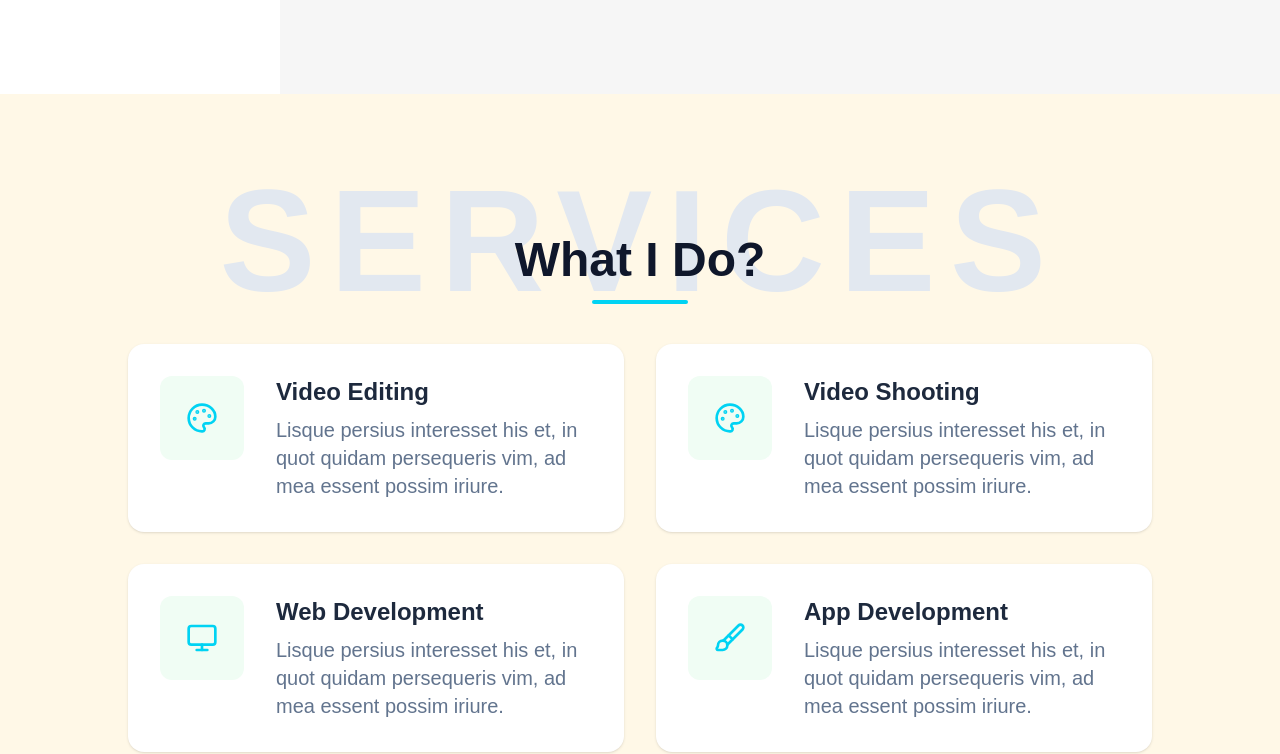
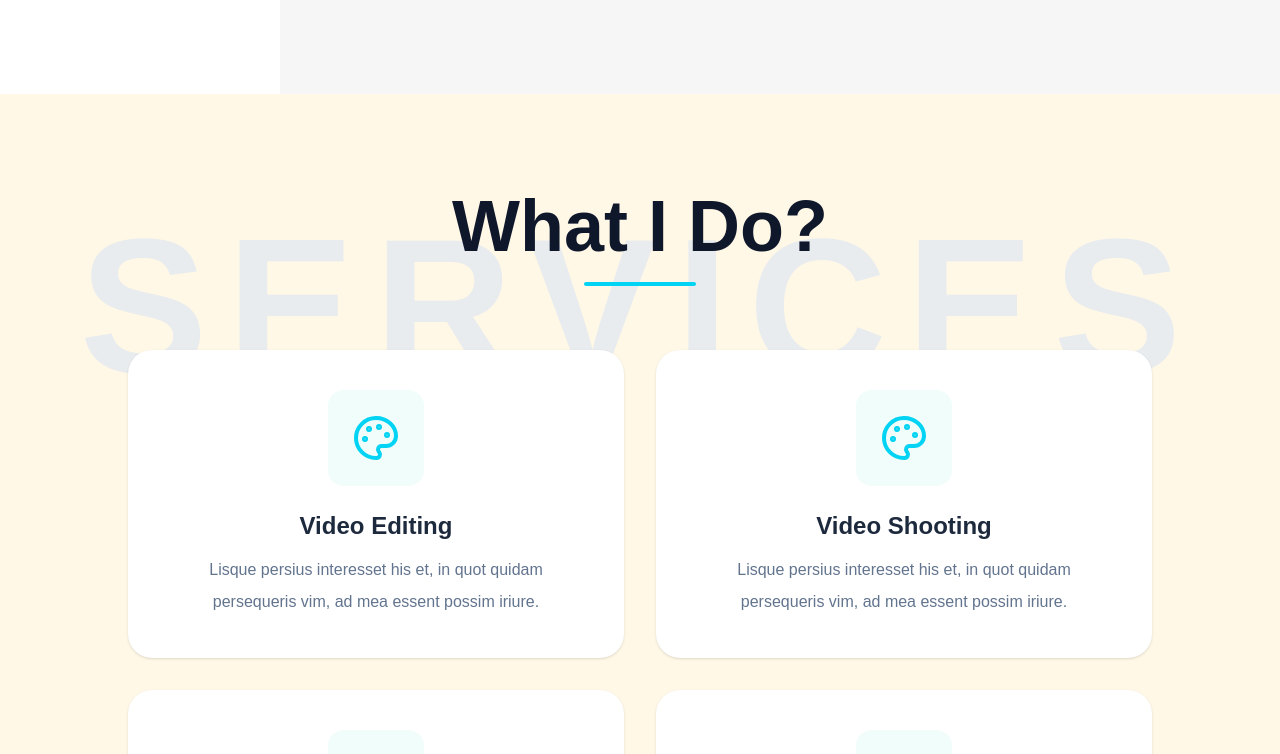
Before and after one commit to Godswill-joel/portfolio, a Next.js app: page / in a window 1280 px wide. Shown: the part 1630-2384 px from the top of the page. Built offline with nearby package versions, Linux system fonts and the light colour scheme.

Commit message:
`Updated About page to use cyan color for highlighted text, added Resume page, and modified Services page to use a new layout and design`

```diff
--- a/app/home/About.tsx
+++ b/app/home/About.tsx
@@ -108,7 +108,7 @@ export default function AboutPage() {
                 className="flex flex-wrap items-center gap-2 border-b border-slate-300 pb-4 text-lg"
               >
                 <span className="font-semibold text-slate-800">{item.label}:</span>
-                <span className={item.highlight ? "text-emerald-400" : "text-slate-600"}>
+                <span className={item.highlight ? "text-cyan-400" : "text-slate-600"}>
                   {item.value}
                 </span>
               </div>
--- a/app/home/Home.tsx
+++ b/app/home/Home.tsx
@@ -1,6 +1,7 @@
 import AboutPage from "./About";
+import ResumePage from "./Resume";
+import ServicesPage from "./Services";
 import PortfolioLandingPage from "./Hero";
-import ServicesPage from "./Services";
 
 export default function Home() {
   return (
@@ -15,6 +16,9 @@ export default function Home() {
       <section  id="services">
         <ServicesPage />
       </section>
+      <section id="resume">
+        <ResumePage />
+      </section>
     </main>
   );
 }
--- /dev/null
+++ b/app/home/Resume.tsx
@@ -0,0 +1,105 @@
+'use client';
+
+import { ResumeItem, educationData, experienceData } from "../../data/data";
+import { useEffect, useState } from 'react';
+
+function useCountUp(target: number, duration = 1400): number {
+  const [value, setValue] = useState<number>(0);
+
+  useEffect(() => {
+    let frame: number;
+    const start = performance.now();
+
+    const update = (now: number): void => {
+      const progress = Math.min((now - start) / duration, 1);
+      setValue(Math.floor(progress * target));
+      if (progress < 1) frame = requestAnimationFrame(update);
+    };
+
+    frame = requestAnimationFrame(update);
+    return (): void => cancelAnimationFrame(frame);
+  }, [target, duration]);
+
+  return value;
+}
+
+function YearBadge({ startYear, endYear }: { startYear: number; endYear: number }) {
+  const animatedStart = useCountUp(startYear);
+  const animatedEnd = useCountUp(endYear);
+
+  return (
+    <div className="inline-flex rounded-lg bg-cyan-500 px-4 py-2 text-sm font-bold text-white shadow-sm">
+      {animatedStart} – {animatedEnd}
+    </div>
+  );
+}
+
+function ResumeCard({ item }: { item: ResumeItem }) {
+  return (
+    <div className="rounded-2xl border border-zinc-200 bg-white p-8 transition-all duration-300 hover:shadow-md">
+      <YearBadge startYear={item.startYear} endYear={item.endYear} />
+
+      <h3 className="mt-5 text-2xl font-semibold tracking-tight text-zinc-800">
+        {item.title}
+      </h3>
+
+      <p className="mt-1 text-base font-medium text-rose-500">{item.subtitle}</p>
+
+      <p className="mt-4 text-base leading-8 text-zinc-500">
+        {item.description}
+      </p>
+    </div>
+  );
+}
+
+export default function ResumePage(){
+  return (
+    <section className="relative flex min-h-screen items-center justify-center bg-[#f5f5f5] px-8 py-24 md:px-16 lg:px-28">
+
+      {/* Watermark */}
+      <span className="pointer-events-none absolute left-1/2 top-1/2 -translate-x-1/2 -translate-y-1/2 select-none text-[5rem] font-extrabold uppercase tracking-widest text-zinc-200 md:text-[9rem] lg:text-[12rem]">
+        Summary
+      </span>
+
+      <div className="relative z-10 mx-auto w-full max-w-6xl">
+
+        {/* Heading */}
+        <div className="mb-16 text-center">
+          <h2 className="text-5xl font-extrabold text-zinc-800 md:text-6xl lg:text-7xl">
+            Resume
+          </h2>
+          <div className="mx-auto mt-5 h-1 w-28 rounded-full bg-cyan-400" />
+        </div>
+
+        {/* Two columns */}
+        <div className="grid gap-10 lg:grid-cols-2">
+
+          {/* Education */}
+          <div>
+            <h3 className="mb-8 text-3xl font-bold text-zinc-800">
+              My Education
+            </h3>
+            <div className="space-y-6">
+              {educationData.map((item: ResumeItem) => (
+                <ResumeCard key={item.id} item={item} />
+              ))}
+            </div>
+          </div>
+
+          {/* Experience */}
+          <div>
+            <h3 className="mb-8 text-3xl font-bold text-zinc-800">
+              My Experience
+            </h3>
+            <div className="space-y-6">
+              {experienceData.map((item: ResumeItem) => (
+                <ResumeCard key={item.id} item={item} />
+              ))}
+            </div>
+          </div>
+
+        </div>
+      </div>
+    </section>
+  );
+}
--- a/app/home/Services.tsx
+++ b/app/home/Services.tsx
@@ -12,39 +12,41 @@ function ServiceCard({ service, index }: { service: Service; index: number }) {
       whileInView={{ opacity: 1, y: 0 }}
       viewport={{ once: true }}
       transition={{ duration: 0.6, delay: index * 0.12 }}
-            className="flex items-start gap-8 rounded-2xl bg-white p-8 shadow-sm transition-shadow duration-300 hover:shadow-md"
+      className="flex flex-col items-center gap-6 rounded-3xl bg-white p-10 text-center shadow-sm transition-shadow duration-300 hover:shadow-lg"
     >
-            <div className="flex min-h-[84px] min-w-[84px] items-center justify-center rounded-xl bg-[#f0fdf4]">
-                <Icon className="h-8 w-8 text-cyan-400" />
+      <div className="flex h-24 w-24 items-center justify-center rounded-2xl bg-[#f0fdfa]">
+        <Icon className="h-12 w-12 text-cyan-400" />
       </div>
 
       <div>
-                <h3 className="mb-2 text-2xl font-bold text-slate-800">{service.title}</h3>
-                <p className="text-xl leading-7 text-slate-500">{service.description}</p>
+        <h3 className="mb-3 text-2xl font-bold text-slate-800">{service.title}</h3>
+        <p className="text-base leading-8 text-slate-500">{service.description}</p>
       </div>
     </motion.div>
   );
 }
 
-export default function ServicesPage() {
+export default function ServicesPage(){
   return (
-        <section className="relative flex min-h-screen items-center justify-center bg-[#FFF8E7] px-6 py-24 md:px-12 lg:px-24">
-            {/* Watermark */}
-            <span className="pointer-events-none  absolute left-1/2 top-10 -translate-x-1/2 select-none text-[4rem] font-extrabold uppercase tracking-widest text-slate-200 md:text-[7rem] lg:text-[9rem]">
+    <section className="relative flex min-h-screen items-center justify-center bg-[#FFF8E7] px-12 py-24 md:px-12 lg:px-24">
+
+      {/* Watermark — "Services" sits behind */}
+      <span className="pointer-events-none absolute left-1/2 top-1/2 -translate-x-1/2 -translate-y-3/2 select-none text-[5rem] font-extrabold uppercase tracking-widest text-slate-200/80 md:text-[9rem] lg:text-[12rem]">
         Services
       </span>
 
       <div className="relative z-10 mx-auto w-full max-w-5xl">
-                {/* Heading */}
-                <div className="mb-10 text-center">
-                    <h2 className="text-4xl font-extrabold text-slate-900 md:text-5xl">
+
+        {/* Heading — "What I Do?" overlays on top */}
+        <div className="mb-16 text-center">
+          <h2 className="text-5xl font-extrabold text-slate-900 md:text-6xl lg:text-7xl">
             What I Do?
           </h2>
-                    <div className="mx-auto mt-4 h-1 w-24 rounded-full bg-cyan-400" />
+          <div className="mx-auto mt-5 h-1 w-28 rounded-full bg-cyan-400" />
         </div>
 
-                {/* Cards grid */}
-                <div className="grid gap-8 sm:grid-cols-2">
+        {/* Cards grid — centered */}
+        <div className="grid place-items-center gap-8 sm:grid-cols-2">
           {services.map((service: Service, index: number) => (
             <ServiceCard key={service.title} service={service} index={index} />
           ))}
--- a/data/data.ts
+++ b/data/data.ts
@@ -41,3 +41,83 @@ export const services: Service[] = [
         icon: Brush,
     },
 ];
+
+
+export type ResumeItem = {
+  id: number;
+  startYear: number;
+  endYear: number;
+  title: string;
+  subtitle: string;
+  description: string;
+};
+
+export const navItems = [
+  'Home',
+  'About Me',
+  'What I Do',
+  'Resume',
+  'Portfolio',
+  'Testimonial',
+  'Contact',
+];
+
+export const educationData: ResumeItem[] = [
+  {
+    id: 1,
+    startYear: 2000,
+    endYear: 2004,
+    title: 'Computer Science',
+    subtitle: 'International University',
+    description:
+      'Lisque persius interesset his et, in quot quidam persequeris vim, ad mea essent possim iriure.',
+  },
+  {
+    id: 2,
+    startYear: 2005,
+    endYear: 2008,
+    title: 'Bachelor Degree',
+    subtitle: 'University of California',
+    description:
+      'Lisque persius interesset his et, in quot quidam persequeris vim, ad mea essent possim iriure.',
+  },
+  {
+    id: 3,
+    startYear: 2009,
+    endYear: 2010,
+    title: 'Master Degree',
+    subtitle: 'Harvard University',
+    description:
+      'Lisque persius interesset his et, in quot quidam persequeris vim, ad mea essent possim iriure.',
+  },
+];
+
+export const experienceData: ResumeItem[] = [
+  {
+    id: 1,
+    startYear: 2012,
+    endYear: 2013,
+    title: 'Jr. UI UX Designer',
+    subtitle: 'Themeforest',
+    description:
+      'Lisque persius interesset his et, in quot quidam persequeris vim, ad mea essent possim iriure.',
+  },
+  {
+    id: 2,
+    startYear: 2014,
+    endYear: 2016,
+    title: 'Jr. Product Designer',
+    subtitle: 'Dribbble',
+    description:
+      'Lisque persius interesset his et, in quot quidam persequeris vim, ad mea essent possim iriure.',
+  },
+  {
+    id: 3,
+    startYear: 2017,
+    endYear: 2019,
+    title: 'Product Designer',
+    subtitle: 'Adobe',
+    description:
+      'Lisque persius interesset his et, in quot quidam persequeris vim, ad mea essent possim iriure.',
+  },
+];
```
Lines whose indentation alone changed are shown as unchanged.
